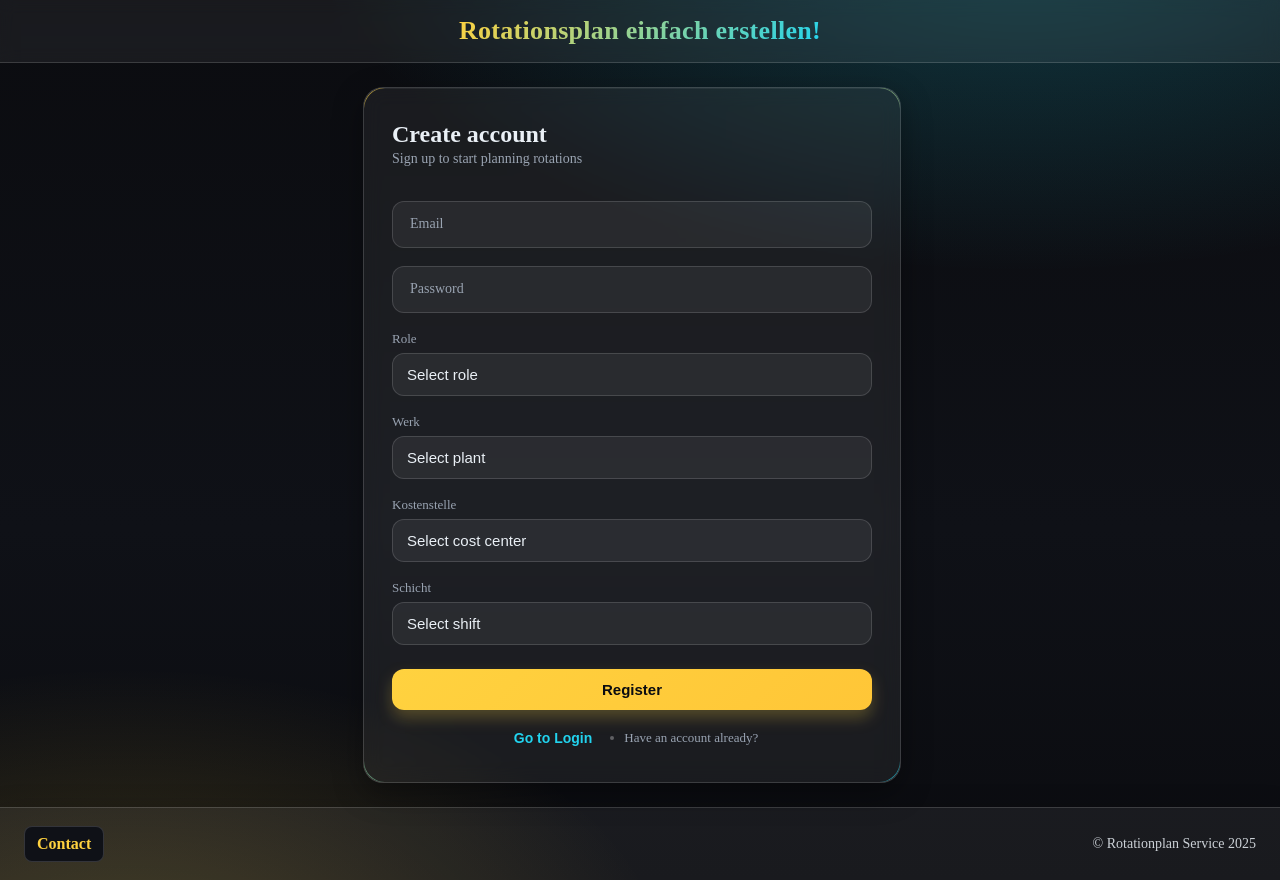
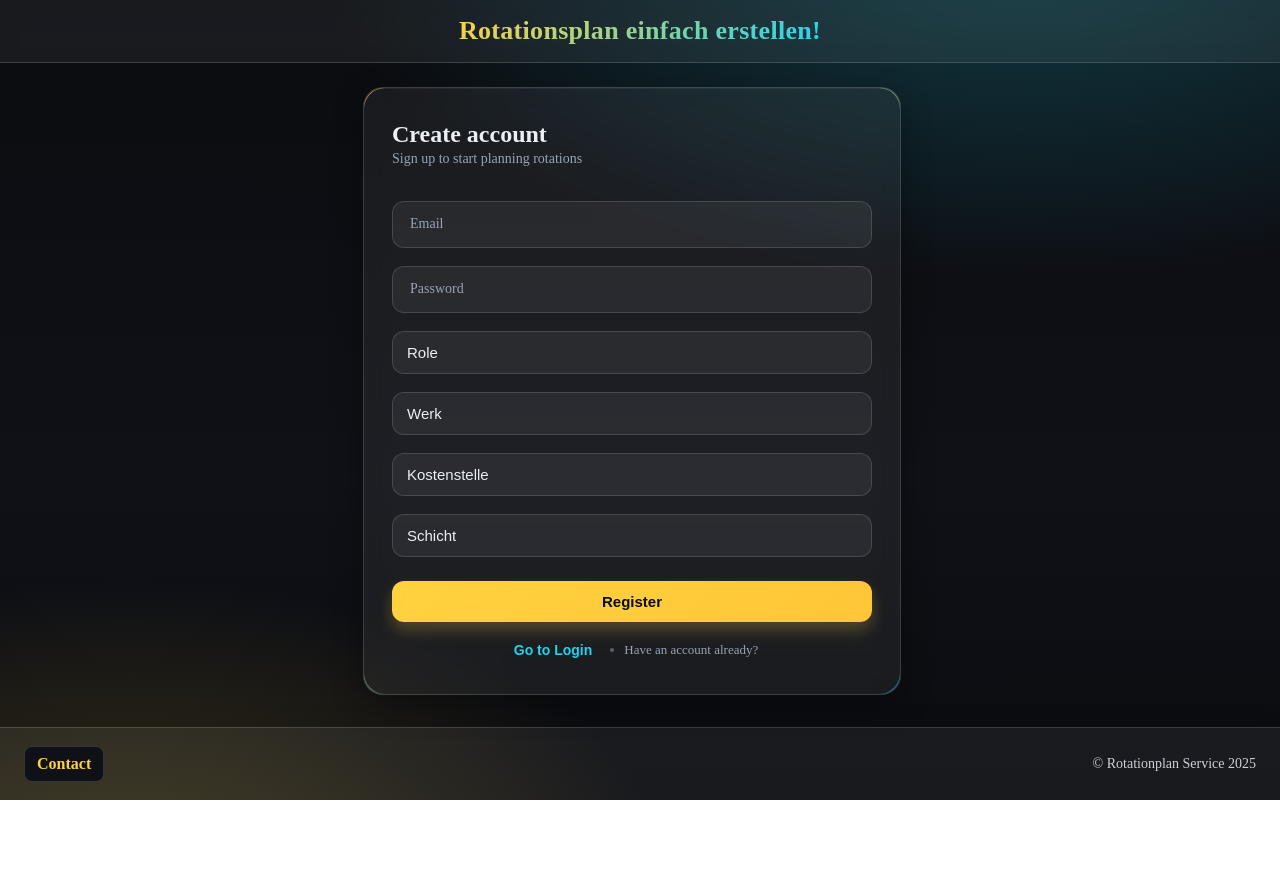
Before and after one commit to neverovvitalij/My-Project_Create-Rotation, a React (Vite) app in the folder frontend/: page /registration in a window 1280 px wide. After the commit the page ends 800 px from the top, so only its background shows below. Built offline with nearby package versions, Linux system fonts and the light colour scheme; no server answers.

Commit message:
refactor(registerform): remove duplicate information

```diff
--- a/frontend/src/pages/RegisterForm.tsx
+++ b/frontend/src/pages/RegisterForm.tsx
@@ -101,9 +101,7 @@ const RegisterForm: FC = () => {
             </label>
           </div>
 
-          {/* Role */}
           <div className={styles.field}>
-            <label className={styles.labelStatic}>Role</label>
             <select
               className={styles.select}
               value={role}
@@ -113,16 +111,14 @@ const RegisterForm: FC = () => {
               required
             >
               <option value="" disabled>
-                Select role
+                Role
               </option>
               <option value="GV">GV</option>
               <option value="MEISTER">Meister</option>
             </select>
           </div>
 
-          {/* Plant */}
           <div className={styles.field}>
-            <label className={styles.labelStatic}>Werk</label>
             <select
               className={styles.select}
               value={plant}
@@ -132,15 +128,13 @@ const RegisterForm: FC = () => {
               required
             >
               <option value="" disabled>
-                Select plant
+                Werk
               </option>
               <option value="054">054</option>
             </select>
           </div>
 
-          {/* Cost Center */}
           <div className={styles.field}>
-            <label className={styles.labelStatic}>Kostenstelle</label>
             <select
               className={styles.select}
               value={costCenter}
@@ -150,7 +144,7 @@ const RegisterForm: FC = () => {
               required
             >
               <option value="" disabled>
-                Select cost center
+                Kostenstelle
               </option>
               <option value="395.5">395.5</option>
               <option value="385.5">385.5</option>
@@ -159,9 +153,7 @@ const RegisterForm: FC = () => {
             </select>
           </div>
 
-          {/* Shift */}
           <div className={styles.field}>
-            <label className={styles.labelStatic}>Schicht</label>
             <select
               className={styles.select}
               value={shift}
@@ -171,7 +163,7 @@ const RegisterForm: FC = () => {
               required
             >
               <option value="" disabled>
-                Select shift
+                Schicht
               </option>
               <option value="A">A</option>
               <option value="B">B</option>
```
